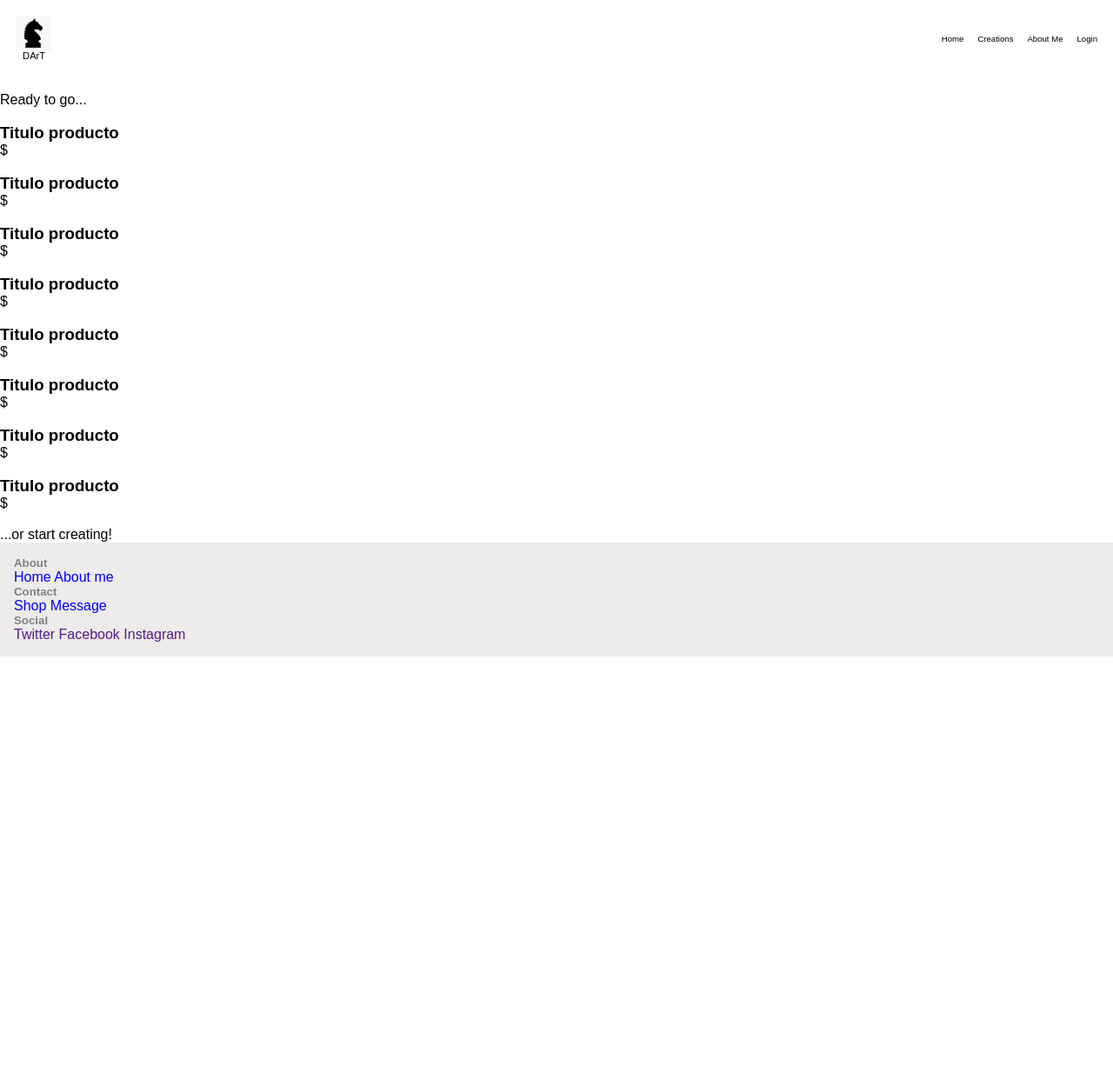
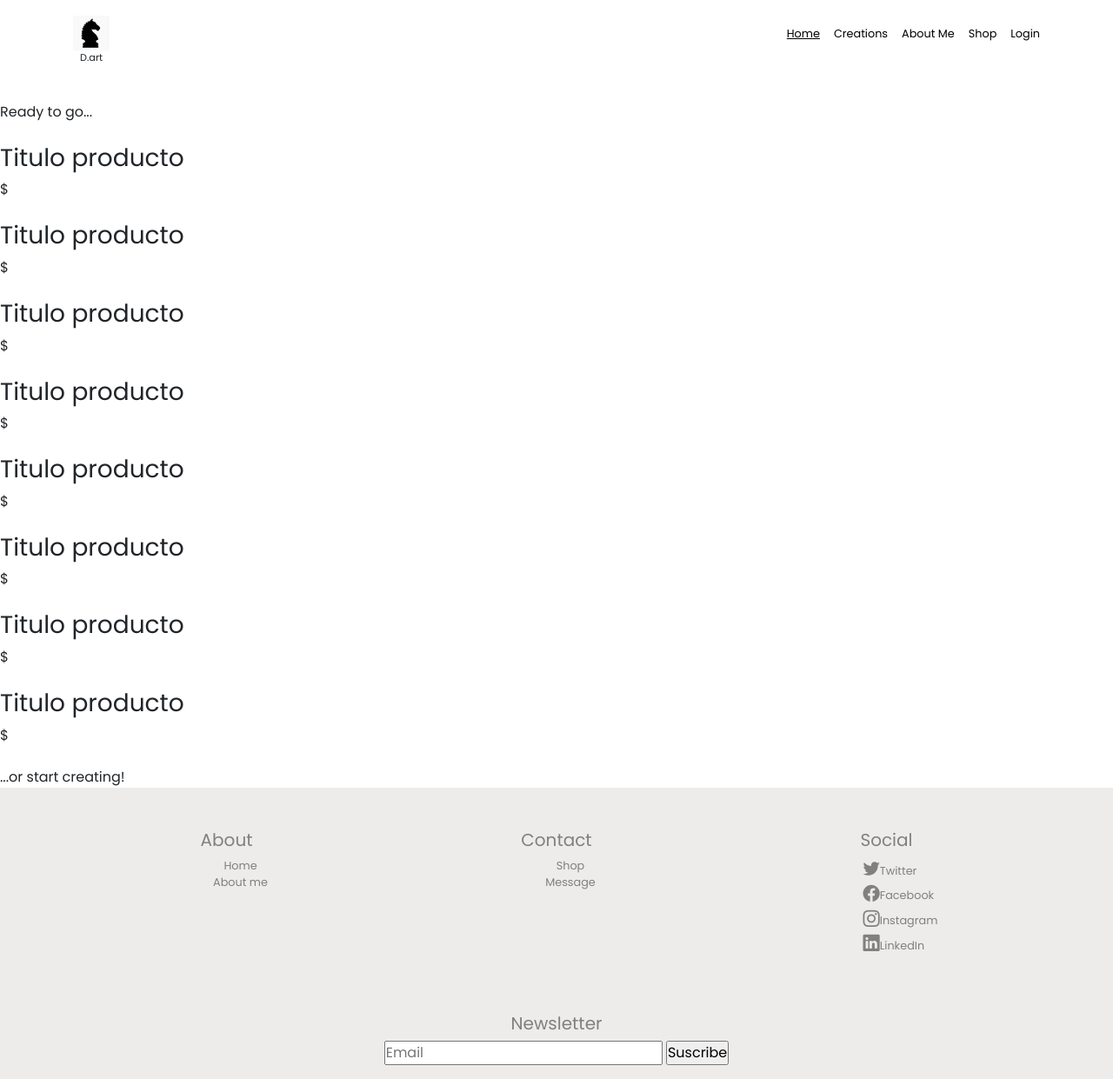
Before and after one commit to jaznarez/PreEntrega2-Aznarez, a plain HTML site: page templates/shop.html in a window 1280 px wide. Shown: the whole page at 87% size. Before the commit the page ends 800 px from the top, so only its background shows below. Drawn offline with nearby package versions, Linux system fonts and the light colour scheme.

Commit message:
links secciones

```diff
--- a/css/style.css
+++ b/css/style.css
@@ -69,7 +69,6 @@ nav ul li a:hover {
 }
 
 .container {
-    /* width: 1200px;  */
     margin: 0 auto;
 }
 
@@ -78,11 +77,13 @@ nav ul li a:hover {
         flex-direction: row;
         justify-content: space-between;
         align-items: center;
+
     }
 
     .nav-list {
         flex-direction: row;
         gap: 1rem;
+        font-size: 0.8rem;
     }
 }
 
@@ -257,20 +258,12 @@ nav ul li a:hover {
         text-align: center;
         padding-bottom: 15rem;
     }
+
+
 }
 
 
 /* ---- Main Home ---- */
-
-/* h2{
-    margin-top: 100px;
-    padding-top: 60px;
-    padding-bottom: 50px;
-    font-family: Arial, Helvetica, sans-serif;
-    font-size: 40px;
-    font-weight:bold;
-    text-align: center;
-} */
 
 .flex_home {
     padding: 1rem;
--- a/templates/shop.html
+++ b/templates/shop.html
@@ -1,34 +1,42 @@
 <!DOCTYPE html>
 <html lang="en">
+
 <head>
     <meta charset="UTF-8">
     <meta http-equiv="X-UA-Compatible" content="IE=edge">
     <meta name="viewport" content="width=device-width, initial-scale=1.0">
+    <link rel="preconnect" href="https://fonts.googleapis.com">
+    <link rel="preconnect" href="https://fonts.gstatic.com" crossorigin>
+    <link href="https://fonts.googleapis.com/css2?family=Poppins:wght@400;700&display=swap" rel="stylesheet">
+    <link href="https://cdn.jsdelivr.net/npm/bootstrap@5.3.2/dist/css/bootstrap.min.css" rel="stylesheet"
+        integrity="sha384-T3c6CoIi6uLrA9TneNEoa7RxnatzjcDSCmG1MXxSR1GAsXEV/Dwwykc2MPK8M2HN" crossorigin="anonymous">
+    <link rel="stylesheet" href="https://cdn.jsdelivr.net/npm/bootstrap-icons@1.11.1/font/bootstrap-icons.css">
     <link rel="stylesheet" href="../css/style.css">
     <title>Shop</title>
 </head>
+
 <body>
 
-    <header>
+    <header class="container">
         <div class="flex-marca">
-            <img src="../img/horse.jpg" alt="" height="50px"/>
-            <div class="marca">DArT</div>
+            <img src="../img/horse.jpg" alt="" height="" />
+            <div class="marca">D.art</div>
         </div>
 
         <nav>
             <ul class="nav-list">
-                <li><a href="../index.html" class="a">Home</a></li>
-                <li><a href="./creations.html" class="a">Creations</a></li>
-                <li><a href="./aboutme.html" class="a">About Me</a></li>
-                <li><a href="./login.html" class="a">Login</a></li>
+                <li><a href="/index.html" class="active">Home</a></li>
+                <li><a href="creations.html">Creations</a></li>
+                <li><a href="aboutme.html">About Me</a></li>
+                <li><a href="shop.html">Shop</a></li>
+                <li><a href="login.html">Login</a></li>
             </ul>
         </nav>
     </header>
-
     <main>
         <section>
             <article>
-                <div class="" >
+                <div class="">
                     <img src="" alt="" width="">
                     <div class="">Ready to go...</div>
                 </div>
@@ -95,28 +103,51 @@
         </section>
     </main>
 
-    <footer class="portada-footer">
-        <section class="flex-footer">
-            <div class="flex-footer-column">
+    <footer>
+        <div class="container footer-wrapper">
+
+            <div class="footer-index">
                 <h5>About</h5>
-                <a href="./index.html">Home</a>
-                <a href="./templates/aboutme.html">About me</a>
+                <ul>
+                    <li><a href="./index.html">Home</a></li>
+                    <li><a href="./templates/aboutme.html">About me</a></li>
+                </ul>
             </div>
 
-            <div class="flex-footer-column">
+            <div class="footer-contact">
                 <h5>Contact</h5>
-                    <a href="./templates/shop.html">Shop</a>
-                    <a href="./templates/aboutme.html">Message</a>
+                <ul>
+                    <li><a href="./templates/shop.html">Shop</a></li>
+                    <li><a href="./templates/aboutme.html">Message</a></li>
+                </ul>
             </div>
 
-            <div class="flex-footer-column">
+            <div class="footer-redes">
                 <h5>Social</h5>
-                    <a href="">Twitter</a>
-                    <a href="">Facebook</a>
-                    <a href="">Instagram</a>
+                <ul>
+                    <li><a href=""><i class="bi bi-twitter"></bi-twitter></i>Twitter</a></li>
+                    <li><a href=""><i class="bi bi-facebook"></bi-facebook></i>Facebook</a></li>
+                    <li><a href=""><i class="bi bi-instagram"></i>Instagram</a></li>
+                    <li><a href=""><i class="bi bi-linkedin"></i>LinkedIn</a></li>
+                </ul>
             </div>
-        </section>
+            <div class="footer-newsletter">
+                <h5>Newsletter</h5>
+                <form action="">
+                    <input type="email" placeholder="Email">
+                    <input type="submit" value="Suscribe">
+                </form>
+            </div>
+
+
+            </section>
+        </div>
+
     </footer>
+    <script src="https://cdn.jsdelivr.net/npm/bootstrap@5.3.2/dist/js/bootstrap.bundle.min.js"
+        integrity="sha384-C6RzsynM9kWDrMNeT87bh95OGNyZPhcTNXj1NW7RuBCsyN/o0jlpcV8Qyq46cDfL"
+        crossorigin="anonymous"></script>
 
 </body>
+
 </html>
```
Also changed, not shown: index.html (+52 -6 lines), templates/aboutme.html (+49 -19 lines), templates/creations.html (+15 -12 lines), templates/login.html (+12 -6 lines).
